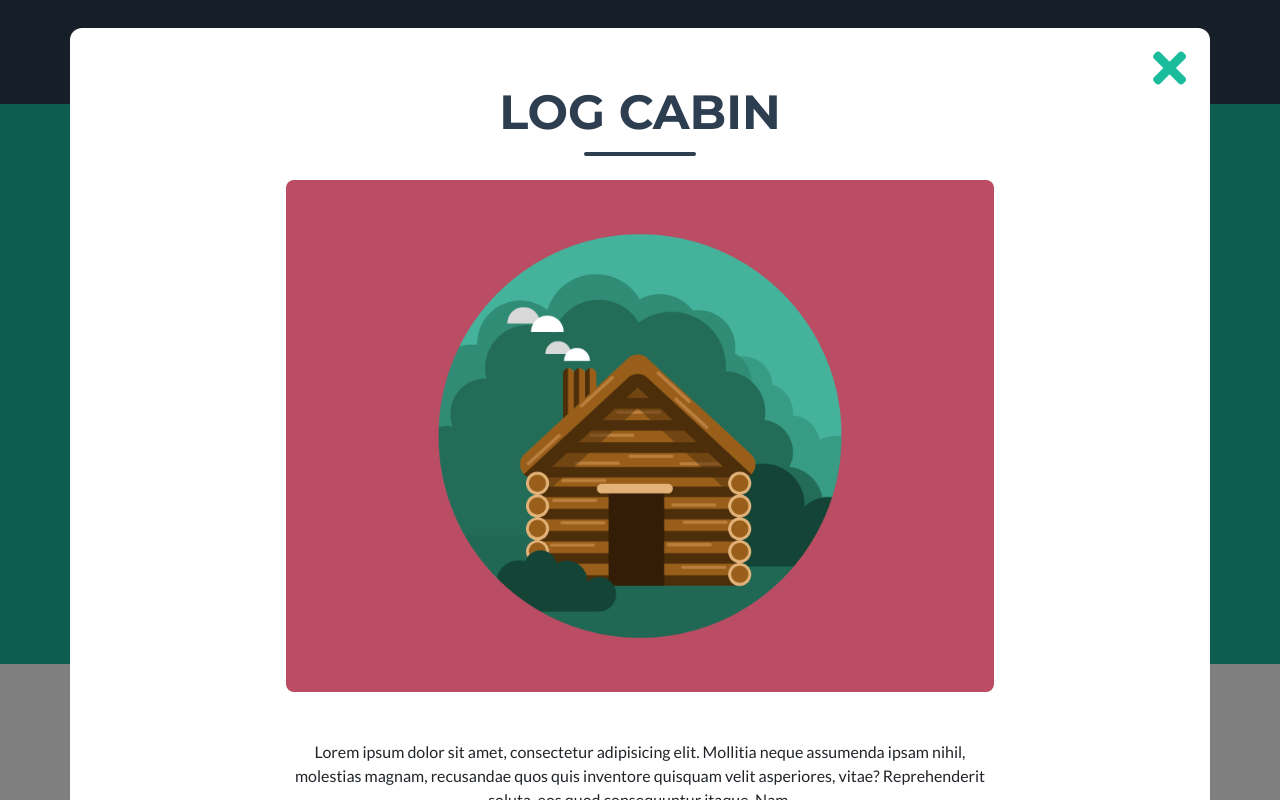
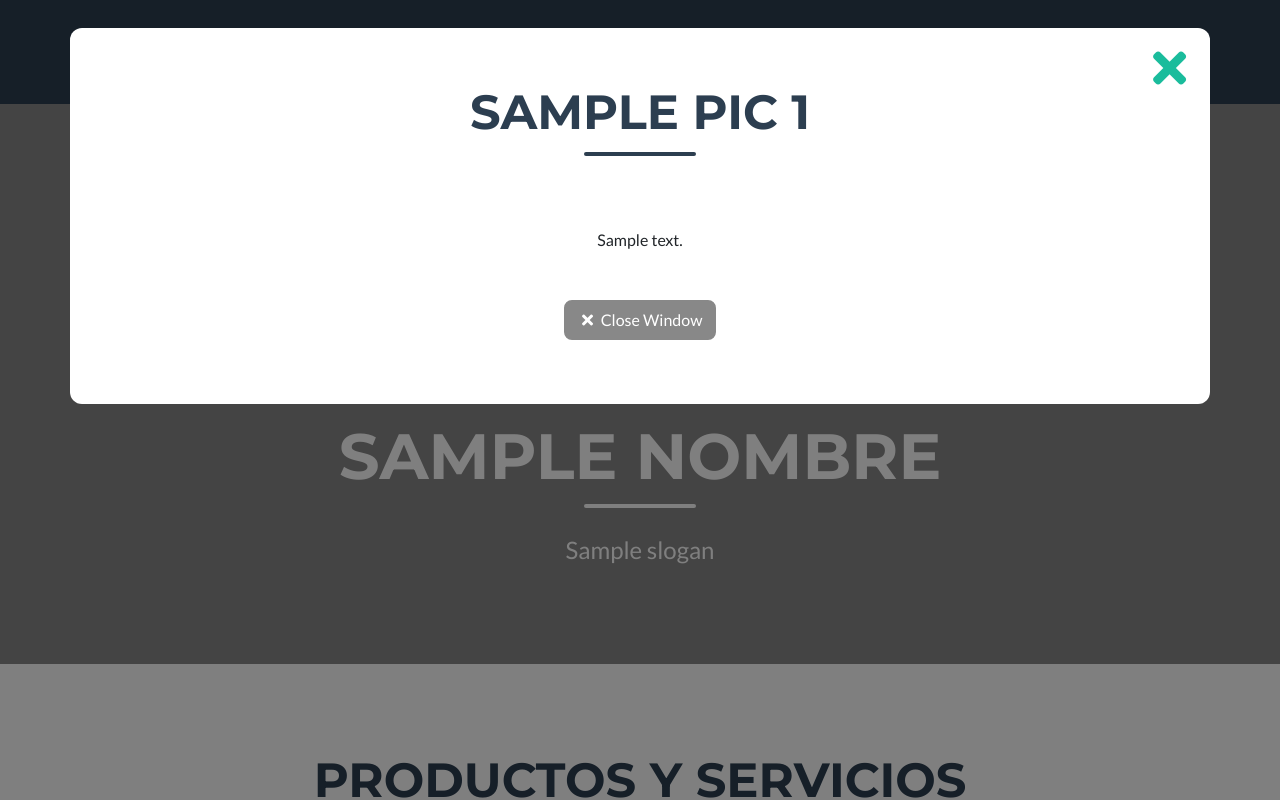
Before and after one commit to afurourrego/flask_python_landing_page, a Flask app: template app/templates/index.html in a window 1280 px wide, after a click that opens the changed part. Run offline with Flask 2, Linux system fonts and the light colour scheme; the template is opened without the code that fills it: most values are stand-ins (such as "Sample title", 1, 10 or a date in 2020); grey boxes marked "Sample" are stand-in pictures; some libraries are stand-ins or nearby versions.

Commit message:
call variables for items on all web

```diff
--- a/app/app.py
+++ b/app/app.py
@@ -14,7 +14,7 @@ class Usuarios(db.Model):
 	usuario = db.Column(db.String(50), unique=True, nullable=True)
 	contrasena = db.Column(db.String(80), nullable=True)
 
-class ConfigSite(db.Model):
+class ConfigSites(db.Model):
 	id = db.Column(db.Integer, primary_key=True)
 	foto_principal = db.Column(db.String(200))
 	nombre = db.Column(db.String(200))
@@ -24,6 +24,7 @@ class ConfigSite(db.Model):
 	facebook = db.Column(db.String(200))
 	twitter = db.Column(db.String(200))
 	instagram = db.Column(db.String(200))
+	color = db.Column(db.String(15))
 
 class Fotos(db.Model):
 	id = db.Column(db.Integer, primary_key=True)
@@ -36,31 +37,118 @@ db.create_all()
 
 @app.route('/')
 def index():
-	config = ConfigSite.query.filter_by(id=1).first()
+	config = ConfigSites.query.first()
 
-	if config.foto_principal:
+	if config and config.foto_principal:
 		foto_principal = config.foto_principal
 	else:
 		foto_principal = 'https://icon-library.net/images/avatar-icon-png/avatar-icon-png-8.jpg'
 
-	if config.nombre:
+	if config and config.nombre:
 		nombre = config.nombre
 	else:
 		nombre = 'NOMBRE CANDIDATO'
 
-	if config.slogan:
+	if config and config.slogan:
 		slogan = config.slogan
 	else:
 		slogan = 'Slogan de Campaña'
 
-	if config.descripcion:
+	if config and config.descripcion:
 		descripcion = config.descripcion
 	else:
 		descripcion = 'Lorem ipsum dolor sit amet, consectetur adipiscing elit, sed do eiusmod tempor incididunt ut labore et dolore magna aliqua. Ut enim ad minim veniam, quis nostrud exercitation ullamco laboris nisi ut aliquip ex ea commodo consequat. Duis aute irure dolor in reprehenderit in voluptate velit esse cillum dolore eu fugiat nulla pariatur. Excepteur sint occaecat cupidatat non proident, sunt in culpa qui officia deserunt mollit anim id est laborum.'
 
-	#agregar Fotos
+	if config and config.facebook:
+		facebook = config.facebook
+	else:
+		facebook = '#'
 
-	return render_template('index.html', nombre=nombre, slogan=slogan, foto_principal=foto_principal, descripcion=descripcion)
+	if config and config.twitter:
+		twitter = config.twitter
+	else:
+		twitter = '#'
+
+	if config and config.instagram:
+		instagram = config.instagram
+	else:
+		instagram = '#'
+
+	if config and config.color:
+		color_fondo = config.color
+	else:
+		color_fondo = '#1abc9c'
+
+	#Fotos
+	foto_1 = Fotos.query.filter_by(id=1).first()
+	foto_2 = Fotos.query.filter_by(id=2).first()
+	foto_3 = Fotos.query.filter_by(id=3).first()
+	foto_4 = Fotos.query.filter_by(id=4).first()
+	foto_5 = Fotos.query.filter_by(id=5).first()
+	foto_6 = Fotos.query.filter_by(id=6).first()
+
+	pic_1 = Fotos()
+	pic_2 = Fotos()
+	pic_3 = Fotos()
+	pic_4 = Fotos()
+	pic_5 = Fotos()
+	pic_6 = Fotos()
+
+	if foto_1 and foto_1.titulo and foto_1.url and foto_1.descripcion:
+		pic_1.titulo = foto_1.titulo
+		pic_1.url = foto_1.url
+		pic_1.descripcion = foto_1.descripcion
+	else:
+		pic_1.titulo = 'TITULO PUBLICACION'
+		pic_1.url = 'https://www.pngkey.com/png/full/34-345766_crowd-clipart-person-icon-people-round-icon-png.png'
+		pic_1.descripcion = 'Lorem ipsum dolor sit amet, consectetur adipisicing elit. Mollitia neque assumenda ipsam nihil, molestias magnam, recusandae quos quis inventore quisquam velit asperiores, vitae? Reprehenderit soluta, eos quod consequuntur itaque. Nam.'
+
+	if foto_2 and foto_2.titulo and foto_2.url and foto_2.descripcion:
+		pic_2.titulo = foto_2.titulo
+		pic_2.url = foto_2.url
+		pic_2.descripcion = foto_2.descripcion
+	else:
+		pic_2.titulo = 'TITULO PUBLICACION'
+		pic_2.url = 'https://www.pngkey.com/png/full/34-345766_crowd-clipart-person-icon-people-round-icon-png.png'
+		pic_2.descripcion = 'Lorem ipsum dolor sit amet, consectetur adipisicing elit. Mollitia neque assumenda ipsam nihil, molestias magnam, recusandae quos quis inventore quisquam velit asperiores, vitae? Reprehenderit soluta, eos quod consequuntur itaque. Nam.'
+
+	if foto_3 and foto_3.titulo and foto_3.url and foto_3.descripcion:
+		pic_3.titulo = foto_3.titulo
+		pic_3.url = foto_3.url
+		pic_3.descripcion = foto_3.descripcion
+	else:
+		pic_3.titulo = 'TITULO PUBLICACION'
+		pic_3.url = 'https://www.pngkey.com/png/full/34-345766_crowd-clipart-person-icon-people-round-icon-png.png'
+		pic_3.descripcion = 'Lorem ipsum dolor sit amet, consectetur adipisicing elit. Mollitia neque assumenda ipsam nihil, molestias magnam, recusandae quos quis inventore quisquam velit asperiores, vitae? Reprehenderit soluta, eos quod consequuntur itaque. Nam.'
+
+	if foto_4 and foto_4.titulo and foto_4.url and foto_4.descripcion:
+		pic_4.titulo = foto_4.titulo
+		pic_4.url = foto_4.url
+		pic_4.descripcion = foto_4.descripcion
+	else:
+		pic_4.titulo = 'TITULO PUBLICACION'
+		pic_4.url = 'https://www.pngkey.com/png/full/34-345766_crowd-clipart-person-icon-people-round-icon-png.png'
+		pic_4.descripcion = 'Lorem ipsum dolor sit amet, consectetur adipisicing elit. Mollitia neque assumenda ipsam nihil, molestias magnam, recusandae quos quis inventore quisquam velit asperiores, vitae? Reprehenderit soluta, eos quod consequuntur itaque. Nam.'
+
+	if foto_5 and foto_5.titulo and foto_5.url and foto_5.descripcion:
+		pic_5.titulo = foto_5.titulo
+		pic_5.url = foto_5.url
+		pic_5.descripcion = foto_5.descripcion
+	else:
+		pic_5.titulo = 'TITULO PUBLICACION'
+		pic_5.url = 'https://www.pngkey.com/png/full/34-345766_crowd-clipart-person-icon-people-round-icon-png.png'
+		pic_5.descripcion = 'Lorem ipsum dolor sit amet, consectetur adipisicing elit. Mollitia neque assumenda ipsam nihil, molestias magnam, recusandae quos quis inventore quisquam velit asperiores, vitae? Reprehenderit soluta, eos quod consequuntur itaque. Nam.'
+
+	if foto_6 and foto_6.titulo and foto_6.url and foto_6.descripcion:
+		pic_6.titulo = foto_6.titulo
+		pic_6.url = foto_6.url
+		pic_6.descripcion = foto_6.descripcion
+	else:
+		pic_6.titulo = 'TITULO PUBLICACION'
+		pic_6.url = 'https://www.pngkey.com/png/full/34-345766_crowd-clipart-person-icon-people-round-icon-png.png'
+		pic_6.descripcion = 'Lorem ipsum dolor sit amet, consectetur adipisicing elit. Mollitia neque assumenda ipsam nihil, molestias magnam, recusandae quos quis inventore quisquam velit asperiores, vitae? Reprehenderit soluta, eos quod consequuntur itaque. Nam.'
+
+	return render_template('index.html', nombre=nombre, slogan=slogan, foto_principal=foto_principal, descripcion=descripcion, facebook=facebook, twitter=twitter, instagram=instagram, color_fondo=color_fondo, pic_1=pic_1, pic_2=pic_2, pic_3=pic_3, pic_4=pic_4, pic_5=pic_5, pic_6=pic_6 )
 
 @app.route('/py_admin')
 def py_admin():
--- a/app/templates/index.html
+++ b/app/templates/index.html
@@ -10,6 +10,18 @@
 
 {% block content %}
 <!-- Masthead -->
+<style media="screen">
+	.bg-primary{
+		background-color: {{color_fondo}} !important;
+	}
+	.portfolio .portfolio-item .portfolio-item-caption {
+		background-color: {{color_fondo}} !important;
+	}
+	.btn-primary {
+    background-color: {{color_fondo}} !important;
+    border-color: {{color_fondo}} !important;
+}
+</style>
 <header class="masthead bg-primary text-white text-center">
 	<div class="container d-flex align-items-center flex-column">
 
@@ -53,7 +65,7 @@
 							<i class="fas fa-plus fa-3x"></i>
 						</div>
 					</div>
-					<img class="img-fluid" src="static/img/portfolio/cabin.png" alt="">
+					<img class="img-fluid" src="{{pic_1.url}}" alt="">
 				</div>
 			</div>
 
@@ -65,7 +77,7 @@
 							<i class="fas fa-plus fa-3x"></i>
 						</div>
 					</div>
-					<img class="img-fluid" src="static/img/portfolio/cake.png" alt="">
+					<img class="img-fluid" src="{{pic_2.url}}" alt="">
 				</div>
 			</div>
 
@@ -77,7 +89,7 @@
 							<i class="fas fa-plus fa-3x"></i>
 						</div>
 					</div>
-					<img class="img-fluid" src="static/img/portfolio/circus.png" alt="">
+					<img class="img-fluid" src="{{pic_3.url}}" alt="">
 				</div>
 			</div>
 
@@ -89,7 +101,7 @@
 							<i class="fas fa-plus fa-3x"></i>
 						</div>
 					</div>
-					<img class="img-fluid" src="static/img/portfolio/game.png" alt="">
+					<img class="img-fluid" src="{{pic_4.url}}" alt="">
 				</div>
 			</div>
 
@@ -101,7 +113,7 @@
 							<i class="fas fa-plus fa-3x"></i>
 						</div>
 					</div>
-					<img class="img-fluid" src="static/img/portfolio/safe.png" alt="">
+					<img class="img-fluid" src="{{pic_5.url}}" alt="">
 				</div>
 			</div>
 
@@ -113,7 +125,7 @@
 							<i class="fas fa-plus fa-3x"></i>
 						</div>
 					</div>
-					<img class="img-fluid" src="static/img/portfolio/submarine.png" alt="">
+					<img class="img-fluid" src="{{pic_6.url}}" alt="">
 				</div>
 			</div>
 
@@ -210,17 +222,14 @@
 			<!-- Footer Social Icons -->
 			<div class="col-12 col-lg-4">
 				<h4 class="text-uppercase mb-4">¡Siguenos!</h4>
-				<a class="btn btn-outline-light btn-social mx-1" href="#">
+				<a class="btn btn-outline-light btn-social mx-1" href="{{facebook}}">
 					<i class="fab fa-fw fa-facebook-f"></i>
 				</a>
-				<a class="btn btn-outline-light btn-social mx-1" href="#">
+				<a class="btn btn-outline-light btn-social mx-1" href="{{twitter}}">
 					<i class="fab fa-fw fa-twitter"></i>
 				</a>
-				<a class="btn btn-outline-light btn-social mx-1" href="#">
-					<i class="fab fa-fw fa-linkedin-in"></i>
-				</a>
-				<a class="btn btn-outline-light btn-social mx-1" href="#">
-					<i class="fab fa-fw fa-dribbble"></i>
+				<a class="btn btn-outline-light btn-social mx-1" href="{{instagram}}">
+					<i class="fab fa-fw fa-instagram"></i>
 				</a>
 			</div>
 
@@ -258,15 +267,15 @@
 					<div class="row justify-content-center">
 						<div class="col-lg-8">
 							<!-- Portfolio Modal - Title -->
-							<h2 class="portfolio-modal-title text-secondary text-uppercase mb-0">Log Cabin</h2>
+							<h2 class="portfolio-modal-title text-secondary text-uppercase mb-0">{{pic_1.titulo}}</h2>
 							<!-- Icon Divider -->
 							<div class="divider-custom">
 								<div class="divider-custom-line"></div>
 							</div>
 							<!-- Portfolio Modal - Image -->
-							<img class="img-fluid rounded mb-5" src="static/img/portfolio/cabin.png" alt="">
+							<img class="img-fluid rounded mb-5" src="{{pic_1.url}}" alt="">
 							<!-- Portfolio Modal - Text -->
-							<p class="mb-5">Lorem ipsum dolor sit amet, consectetur adipisicing elit. Mollitia neque assumenda ipsam nihil, molestias magnam, recusandae quos quis inventore quisquam velit asperiores, vitae? Reprehenderit soluta, eos quod consequuntur itaque. Nam.</p>
+							<p class="mb-5">{{pic_1.descripcion}}</p>
 							<button class="btn btn-primary" href="#" data-dismiss="modal">
 								<i class="fas fa-times fa-fw"></i>
 								Close Window
@@ -293,15 +302,15 @@
 					<div class="row justify-content-center">
 						<div class="col-lg-8">
 							<!-- Portfolio Modal - Title -->
-							<h2 class="portfolio-modal-title text-secondary text-uppercase mb-0">Tasty Cake</h2>
+							<h2 class="portfolio-modal-title text-secondary text-uppercase mb-0">{{pic_2.titulo}}</h2>
 							<!-- Icon Divider -->
 							<div class="divider-custom">
 								<div class="divider-custom-line"></div>
 							</div>
 							<!-- Portfolio Modal - Image -->
-							<img class="img-fluid rounded mb-5" src="static/img/portfolio/cake.png" alt="">
+							<img class="img-fluid rounded mb-5" src="{{pic_2.url}}" alt="">
 							<!-- Portfolio Modal - Text -->
-							<p class="mb-5">Lorem ipsum dolor sit amet, consectetur adipisicing elit. Mollitia neque assumenda ipsam nihil, molestias magnam, recusandae quos quis inventore quisquam velit asperiores, vitae? Reprehenderit soluta, eos quod consequuntur itaque. Nam.</p>
+							<p class="mb-5">{{pic_2.descripcion}}</p>
 							<button class="btn btn-primary" href="#" data-dismiss="modal">
 								<i class="fas fa-times fa-fw"></i>
 								Close Window
@@ -328,15 +337,15 @@
 					<div class="row justify-content-center">
 						<div class="col-lg-8">
 							<!-- Portfolio Modal - Title -->
-							<h2 class="portfolio-modal-title text-secondary text-uppercase mb-0">Circus Tent</h2>
+							<h2 class="portfolio-modal-title text-secondary text-uppercase mb-0">{{pic_3.titulo}}</h2>
 							<!-- Icon Divider -->
 							<div class="divider-custom">
 								<div class="divider-custom-line"></div>
 							</div>
 							<!-- Portfolio Modal - Image -->
-							<img class="img-fluid rounded mb-5" src="static/img/portfolio/circus.png" alt="">
+							<img class="img-fluid rounded mb-5" src="{{pic_3.url}}" alt="">
 							<!-- Portfolio Modal - Text -->
-							<p class="mb-5">Lorem ipsum dolor sit amet, consectetur adipisicing elit. Mollitia neque assumenda ipsam nihil, molestias magnam, recusandae quos quis inventore quisquam velit asperiores, vitae? Reprehenderit soluta, eos quod consequuntur itaque. Nam.</p>
+							<p class="mb-5">{{pic_3.descripcion}}</p>
 							<button class="btn btn-primary" href="#" data-dismiss="modal">
 								<i class="fas fa-times fa-fw"></i>
 								Close Window
@@ -363,15 +372,15 @@
 					<div class="row justify-content-center">
 						<div class="col-lg-8">
 							<!-- Portfolio Modal - Title -->
-							<h2 class="portfolio-modal-title text-secondary text-uppercase mb-0">Controller</h2>
+							<h2 class="portfolio-modal-title text-secondary text-uppercase mb-0">{{pic_4.titulo}}</h2>
 							<!-- Icon Divider -->
 							<div class="divider-custom">
 								<div class="divider-custom-line"></div>
 							</div>
 							<!-- Portfolio Modal - Image -->
-							<img class="img-fluid rounded mb-5" src="static/img/portfolio/game.png" alt="">
+							<img class="img-fluid rounded mb-5" src="{{pic_4.url}}" alt="">
 							<!-- Portfolio Modal - Text -->
-							<p class="mb-5">Lorem ipsum dolor sit amet, consectetur adipisicing elit. Mollitia neque assumenda ipsam nihil, molestias magnam, recusandae quos quis inventore quisquam velit asperiores, vitae? Reprehenderit soluta, eos quod consequuntur itaque. Nam.</p>
+							<p class="mb-5">{{pic_4.descripcion}}</p>
 							<button class="btn btn-primary" href="#" data-dismiss="modal">
 								<i class="fas fa-times fa-fw"></i>
 								Close Window
@@ -398,15 +407,15 @@
 					<div class="row justify-content-center">
 						<div class="col-lg-8">
 							<!-- Portfolio Modal - Title -->
-							<h2 class="portfolio-modal-title text-secondary text-uppercase mb-0">Locked Safe</h2>
+							<h2 class="portfolio-modal-title text-secondary text-uppercase mb-0">{{pic_5.titulo}}</h2>
 							<!-- Icon Divider -->
 							<div class="divider-custom">
 								<div class="divider-custom-line"></div>
 							</div>
 							<!-- Portfolio Modal - Image -->
-							<img class="img-fluid rounded mb-5" src="static/img/portfolio/safe.png" alt="">
+							<img class="img-fluid rounded mb-5" src="{{pic_5.url}}" alt="">
 							<!-- Portfolio Modal - Text -->
-							<p class="mb-5">Lorem ipsum dolor sit amet, consectetur adipisicing elit. Mollitia neque assumenda ipsam nihil, molestias magnam, recusandae quos quis inventore quisquam velit asperiores, vitae? Reprehenderit soluta, eos quod consequuntur itaque. Nam.</p>
+							<p class="mb-5">{{pic_5.descripcion}}</p>
 							<button class="btn btn-primary" href="#" data-dismiss="modal">
 								<i class="fas fa-times fa-fw"></i>
 								Close Window
@@ -433,15 +442,15 @@
 					<div class="row justify-content-center">
 						<div class="col-lg-8">
 							<!-- Portfolio Modal - Title -->
-							<h2 class="portfolio-modal-title text-secondary text-uppercase mb-0">Submarine</h2>
+							<h2 class="portfolio-modal-title text-secondary text-uppercase mb-0">{{pic_6.titulo}}</h2>
 							<!-- Icon Divider -->
 							<div class="divider-custom">
 								<div class="divider-custom-line"></div>
 							</div>
 							<!-- Portfolio Modal - Image -->
-							<img class="img-fluid rounded mb-5" src="static/img/portfolio/submarine.png" alt="">
+							<img class="img-fluid rounded mb-5" src="{{pic_6.url}}" alt="">
 							<!-- Portfolio Modal - Text -->
-							<p class="mb-5">Lorem ipsum dolor sit amet, consectetur adipisicing elit. Mollitia neque assumenda ipsam nihil, molestias magnam, recusandae quos quis inventore quisquam velit asperiores, vitae? Reprehenderit soluta, eos quod consequuntur itaque. Nam.</p>
+							<p class="mb-5">{{pic_6.descripcion}}</p>
 							<button class="btn btn-primary" href="#" data-dismiss="modal">
 								<i class="fas fa-times fa-fw"></i>
 								Close Window
```
Also changed, not shown: app/database/database.db.
